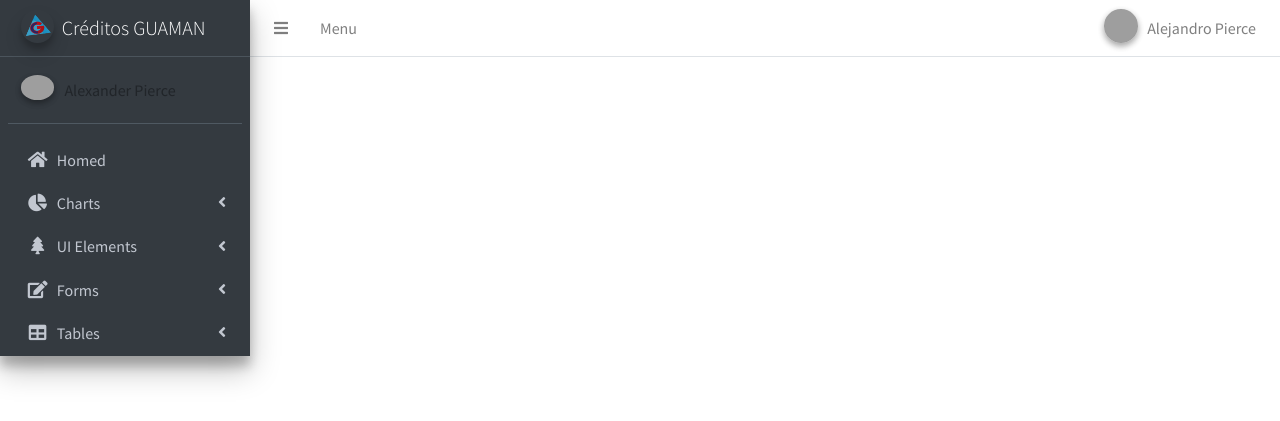
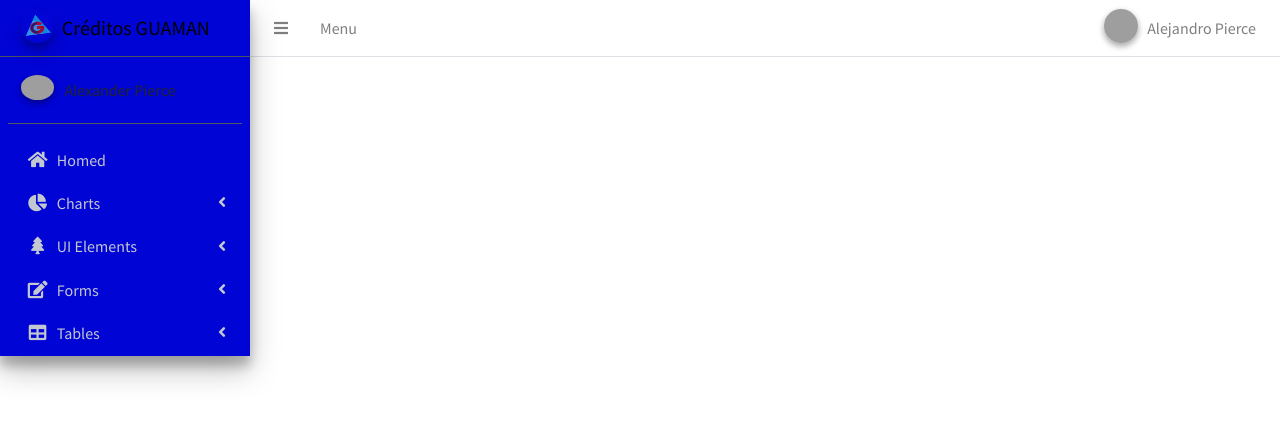
Before and after one commit to carlospozo1995/project_cg, a PHP site: the page made by Views/Template/header_page.php in a window 1280 px wide. Shown: the top 421 px of the page. Run offline with PHP 8.4, Linux system fonts and the light colour scheme; the template is opened without the code that fills it, so the values that code supplies are empty; some libraries are stand-ins or nearby versions; grey boxes are pictures that could not be loaded.

Commit message:
comenzando css

```diff
--- a/Assets/css/style.css
+++ b/Assets/css/style.css
@@ -0,0 +1,8 @@
+.aside-mc{
+    background-color: #0004D5;
+}
+
+.title-s-mc{
+    color: black;
+    font-weight: 500;
+}
--- a/Views/Template/nav_page.php
+++ b/Views/Template/nav_page.php
@@ -1,9 +1,9 @@
 <!-- Main Sidebar Container -->
-<aside class="main-sidebar sidebar-dark-primary elevation-4">
+<aside class="main-sidebar sidebar-dark-primary elevation-4 aside-mc">
     <!-- Brand Logo -->
     <a href="<?php base_url(); ?>sistema" class="brand-link">
       <img src="<?= media(); ?>images/logo_cg.png" alt="AdminLTE Logo" class="brand-image img-circle elevation-3" style="opacity: .8">
-      <span class="brand-text font-weight-light">Créditos GUAMAN</span>
+      <span class="title-s-mc">Créditos GUAMAN</span>
     </a>
 
     <!-- Sidebar -->
```
